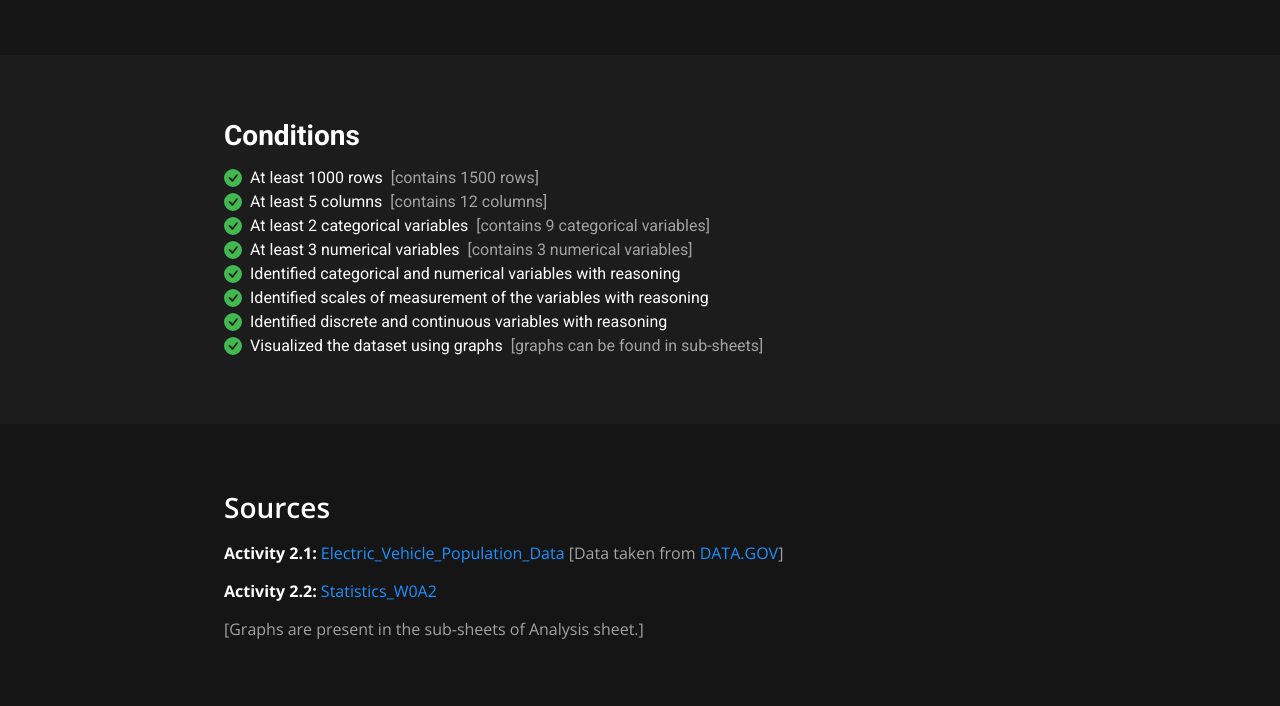
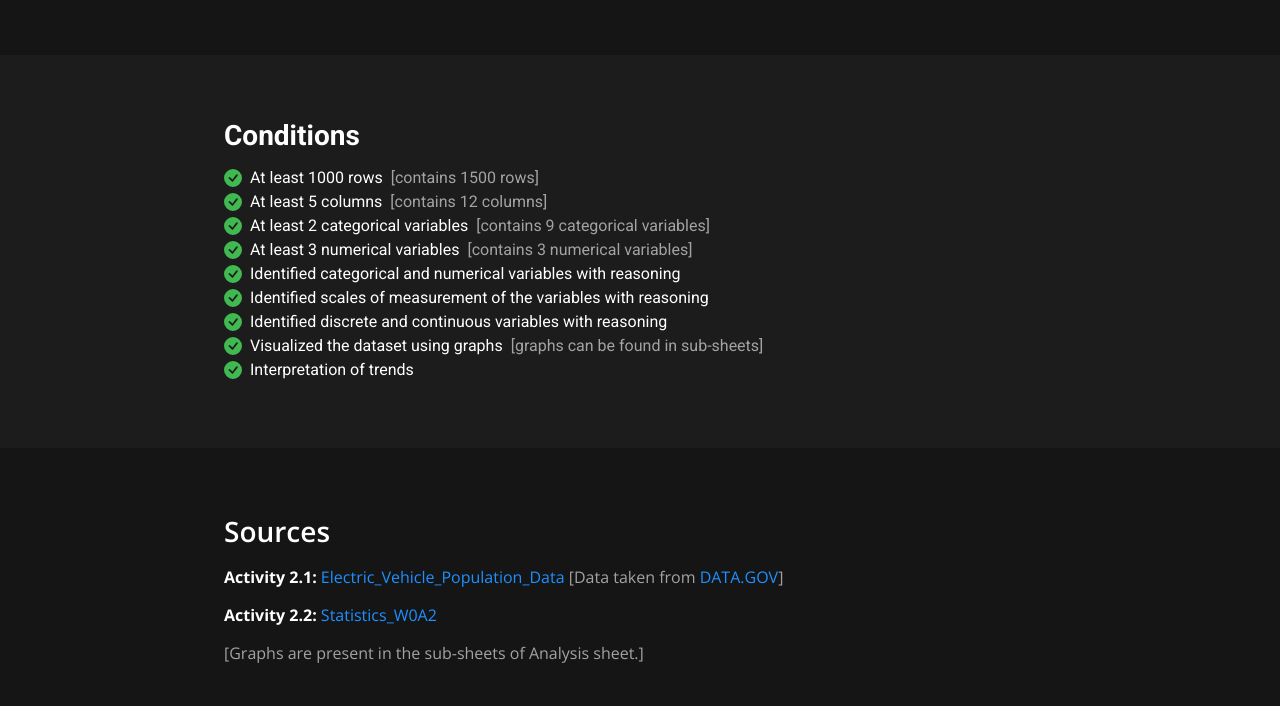
Before and after one commit to BYT-Bender/student-portfolio, a plain HTML site: page BSMA1002_W0A2.html in a window 1280 px wide. Shown: the part 2704-3410 px from the top of the page. Drawn offline with nearby package versions, Linux system fonts and the light colour scheme; a web font is replaced by a local one.

Commit message:
Update BSMA1002_W0A2.html

```diff
--- a/BSMA1002_W0A2.html
+++ b/BSMA1002_W0A2.html
@@ -151,6 +151,10 @@
                     <svg data-src="assets/media/svgs/check-circle-fill.svg" alt="Done"></svg>
                     <span>Visualized the dataset using graphs</span><span class="muted">[graphs can be found in sub-sheets]</span>
                 </li>
+                <li>
+                    <svg data-src="assets/media/svgs/check-circle-fill.svg" alt="Done"></svg>
+                    <span>Interpretation of trends</span>
+                </li>
             </ul>
         </div>
     </section>
```
